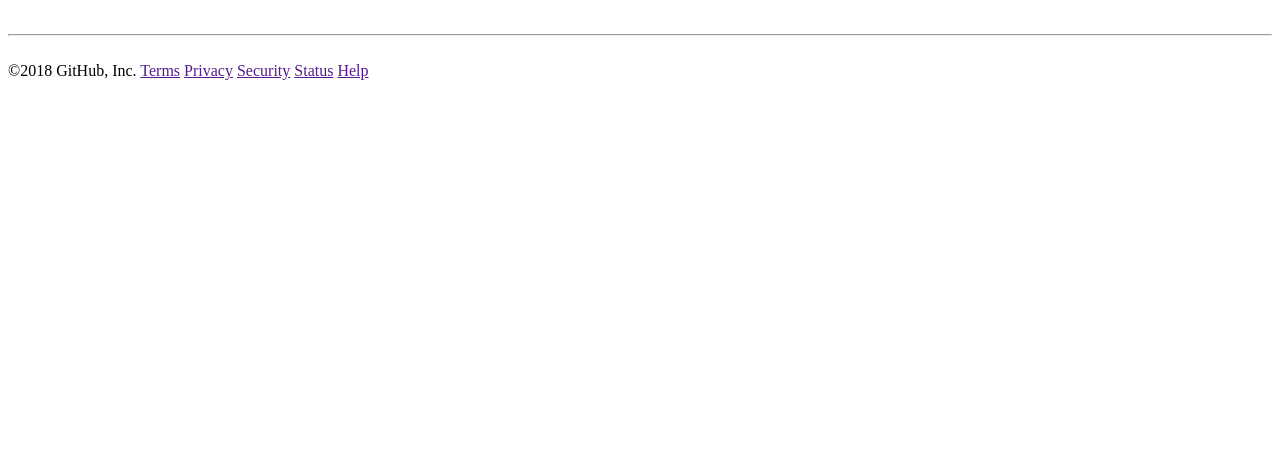
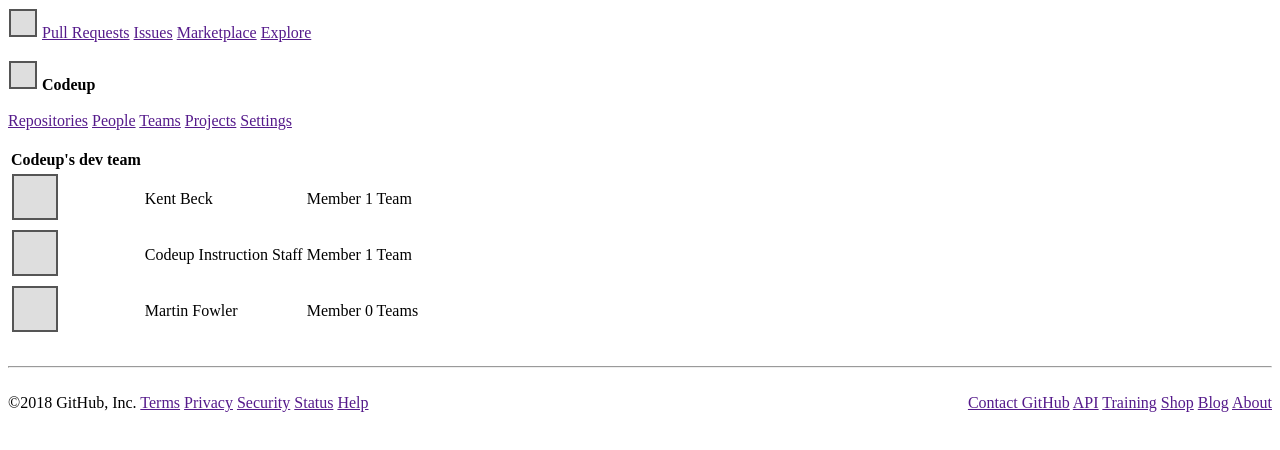
Before and after one commit to collierbluff/codeup-web-exercises, a plain HTML site: page github.html in a window 1280 px wide. Drawn offline with Linux system fonts and the light colour scheme.

Commit message:
added placeholder images

```diff
--- a/github.html
+++ b/github.html
@@ -1,14 +1,73 @@
 <!DOCTYPE html>
 <html lang="en">
 <head>
+    <style>
+        .float-right{
+        float: right;
+        }
+
+    </style>
     <meta charset="UTF-8">
     <title>Github Team Layout</title>
 </head>
 <body>
-<nav></nav>
-<header></header>
-<nav></nav>
-<main></main>
+
+<header>
+    <nav>
+    <a href=""><img src="img/placeholder.svg" alt="GitHub Home"></a>
+    <a href="">Pull Requests</a>
+    <a href="">Issues</a>
+    <a href="">Marketplace</a>
+    <a href="">Explore</a>
+    </nav>
+
+    <br>
+
+    <div>
+    <img src="img/placeholder.svg" alt="Codeup logo">
+        <strong>Codeup</strong>
+    </div>
+
+    <br>
+
+    <nav>
+        <a href="">Repositories</a>
+        <a href="">People</a>
+        <a href="">Teams</a>
+        <a href="">Projects</a>
+        <a href="">Settings</a>
+    </nav>
+</header>
+<br>
+
+<main>
+<table>
+    <tr>
+        <th>Codeup's dev team</th>
+    </tr>
+    <tr>
+        <td><img src="img/placeholder2.svg" alt="Profile Picture"</td>
+        <td>Kent Beck</td>
+        <td>Member</td>
+        <td>1 Team</td>
+    </tr>
+    <tr>
+        <td><img src="img/placeholder2.svg" alt="Profile Picture"</td>
+        <td>Codeup Instruction Staff</td>
+        <td>Member</td>
+        <td>1 Team</td>
+    </tr>
+    <tr>
+        <td><img src="img/placeholder2.svg" alt="Profile Picture"</td>
+        <td>Martin Fowler</td>
+        <td>Member</td>
+        <td>0 Teams</td>
+
+    </tr>
+
+</table>
+
+</main>
 
 <br>
 <hr>
@@ -16,17 +75,22 @@
 
 <footer>
     <nav>
-    <span>©2018 GitHub, Inc.</span>
-    <a href="" alt="Terms">Terms</a>
-    <a href="" alt="Privacy">Privacy</a>
-    <a href="" alt="Security">Security</a>
-    <a href="" alt="Status">Status</a>
-    <a href="" alt="Help">Help</a>
-    </nav>
-    <nav>
-
-
+        <span>©2018 GitHub, Inc.</span>
+        <a href="">Terms</a>
+        <a href="">Privacy</a>
+        <a href="">Security</a>
+        <a href="">Status</a>
+        <a href="">Help</a>
+    <span class="float-right">
+        <a href="">Contact GitHub</a>
+        <a href="">API</a>
+        <a href="">Training</a>
+        <a href="">Shop</a>
+        <a href="">Blog</a>
+        <a href="">About</a>
+    </span>
     </nav>
 </footer>
+
 </body>
 </html>
```
Also changed, not shown: img/placeholder.svg (added), img/placeholder2.svg (added).
